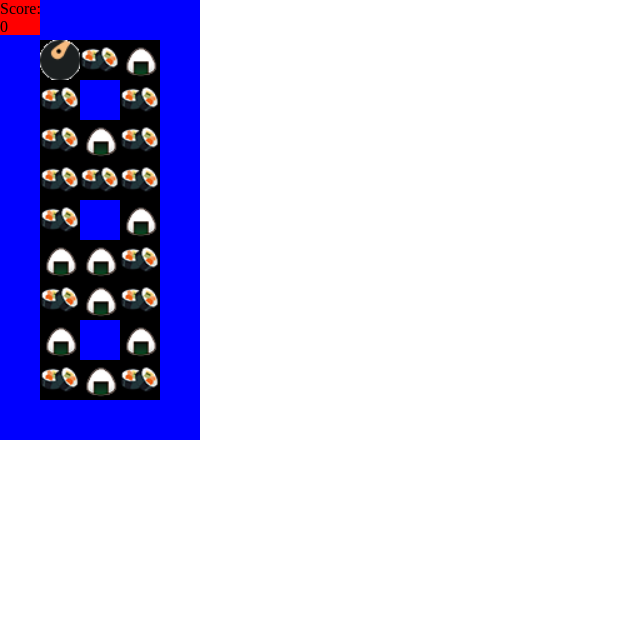
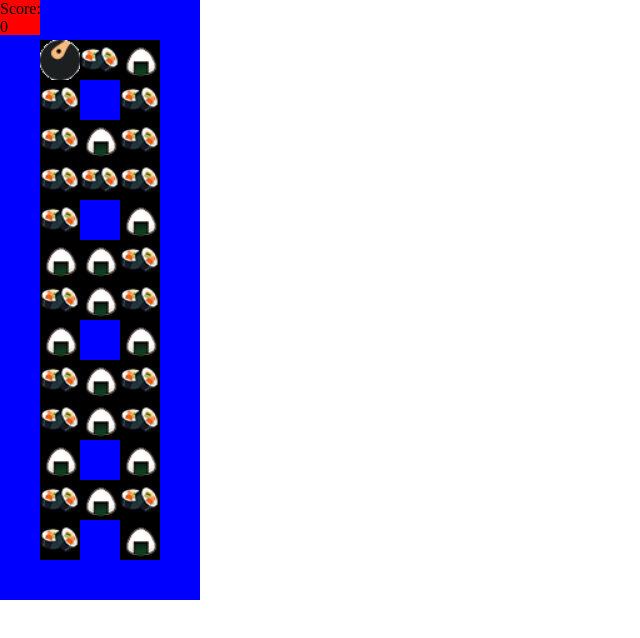
Before and after one commit to AlmotairiW/ninjaman, a plain HTML site: page ninjaman/index.html in a window 1280 px wide. Shown: the whole page, without its empty margins (0-640 px from the left). Drawn offline with Linux system fonts and the light colour scheme.

Commit message:
random world when loding the page

```diff
--- a/ninjaman/index.html
+++ b/ninjaman/index.html
@@ -75,7 +75,7 @@
 
     <script type="text/javascript">
 
-    var world = [
+    var world1 = [
         [1,1,1,1,1],
         [1,0,2,3,1],
         [1,2,1,2,1],
@@ -87,8 +87,62 @@
         [1,3,1,3,1],
         [1,2,3,2,1],
         [1,1,1,1,1]
+    ]
+
+        var world2 = [
+        [1,1,1,1,1],
+        [1,0,2,3,1],
+        [1,2,1,2,1],
+        [1,2,3,2,1],
+        [1,2,2,2,1],
+        [1,2,1,3,1],
+        [1,3,3,2,1],
+        [1,2,3,2,1],
+        [1,3,1,3,1],
+        [1,2,3,2,1],
+        [1,2,3,2,1],
+        [1,2,2,2,1],
+        [1,2,1,3,1],
+        [1,3,3,2,1],
+        [1,1,1,1,1]
 
     ]
+    var world3 = [
+        [1,1,1,1,1],
+        [1,0,2,3,1],
+        [1,2,1,2,1],
+        [1,2,3,2,1],
+        [1,2,2,2,1],
+        [1,2,1,3,1],
+        [1,3,3,2,1],
+        [1,2,3,2,1],
+        [1,3,1,3,1],
+        [1,2,3,2,1],
+        [1,2,3,2,1],
+        [1,3,1,3,1],
+        [1,2,3,2,1],
+        [1,2,1,3,1],
+        [1,1,1,1,1]
+
+
+    ]
+
+    function getWorld(worldNumber)
+    {
+        switch(worldNumber) {
+            case 1:
+                return world1;
+                break;
+            case 2:
+                return world2;
+                break;
+            case 3:
+                return world3;
+        default:
+            return -1;
+}
+
+    }
     var worldDict = {
         0: 'blank',
         1: 'wall',
@@ -96,6 +150,8 @@
         3: 'onigiri'
     }
 
+    var worldNo =  Math.floor(Math.random() * (3 - 1 + 1)) + 1;
+    var world = getWorld(worldNo);
     function drawWorld(){
     var output = "";
     for(var row = 0; row < world.length; row++)
@@ -109,6 +165,8 @@
 
         output+= "</div>";
     }
+
+
 
     document.getElementById('world').innerHTML = output;
 
```
